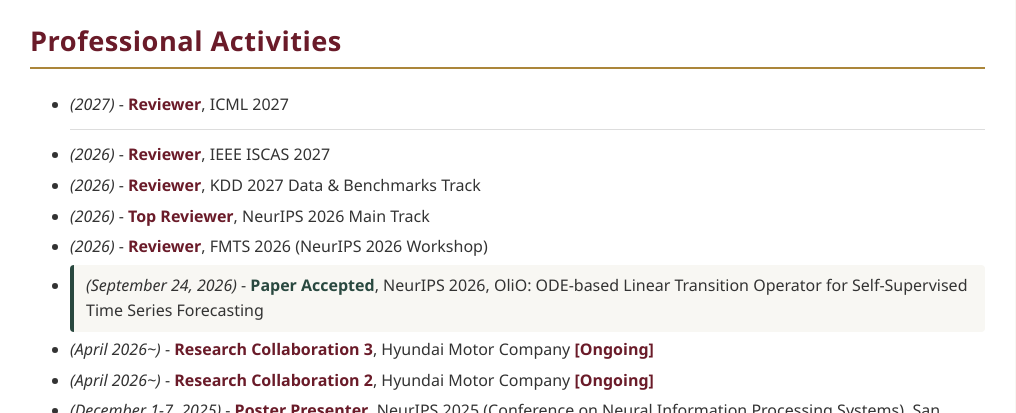
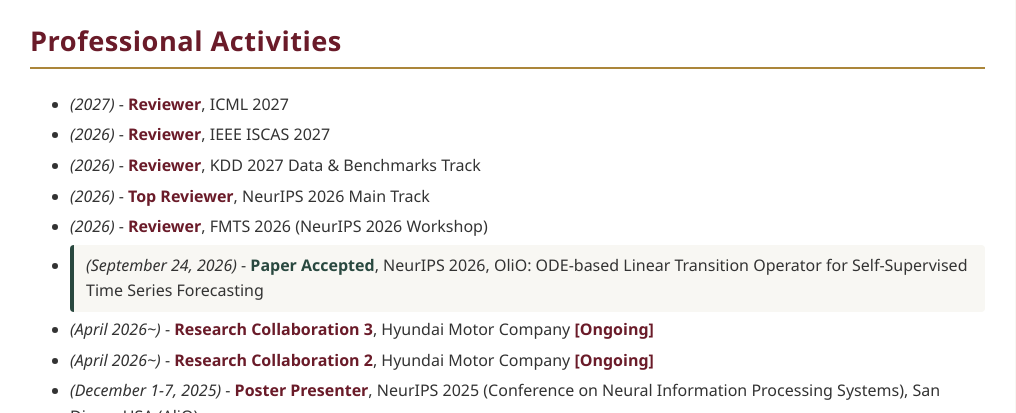
Before and after one commit to KwangryeolPark/KwangryeolPark.github.io, a plain HTML site: page index.html in a window 1280 px wide. Shown: the part 4560-4973 px from the top of the page, without its empty margins (245-1261 px from the left). Drawn offline with Linux system fonts and the light colour scheme.

Commit message:
Remove horizontal rule from activity list
Removed unnecessary horizontal rule from activity list.

```diff
--- a/index.html
+++ b/index.html
@@ -754,9 +754,6 @@
                     <li class="activity-entry">
                         <i>(2027)</i> - <strong style="color:var(--primary-color);">Reviewer</strong>, ICML 2027
                     </li>
-                    <li style="list-style:none;">
-                        <hr style="border:0; border-top:1px solid #ddd; margin:12px 0;">
-                    </li>
                     <li class="activity-entry">
                         <i>(2026)</i> - <strong style="color:var(--primary-color);">Reviewer</strong>, IEEE ISCAS 2027
                     </li>
```
